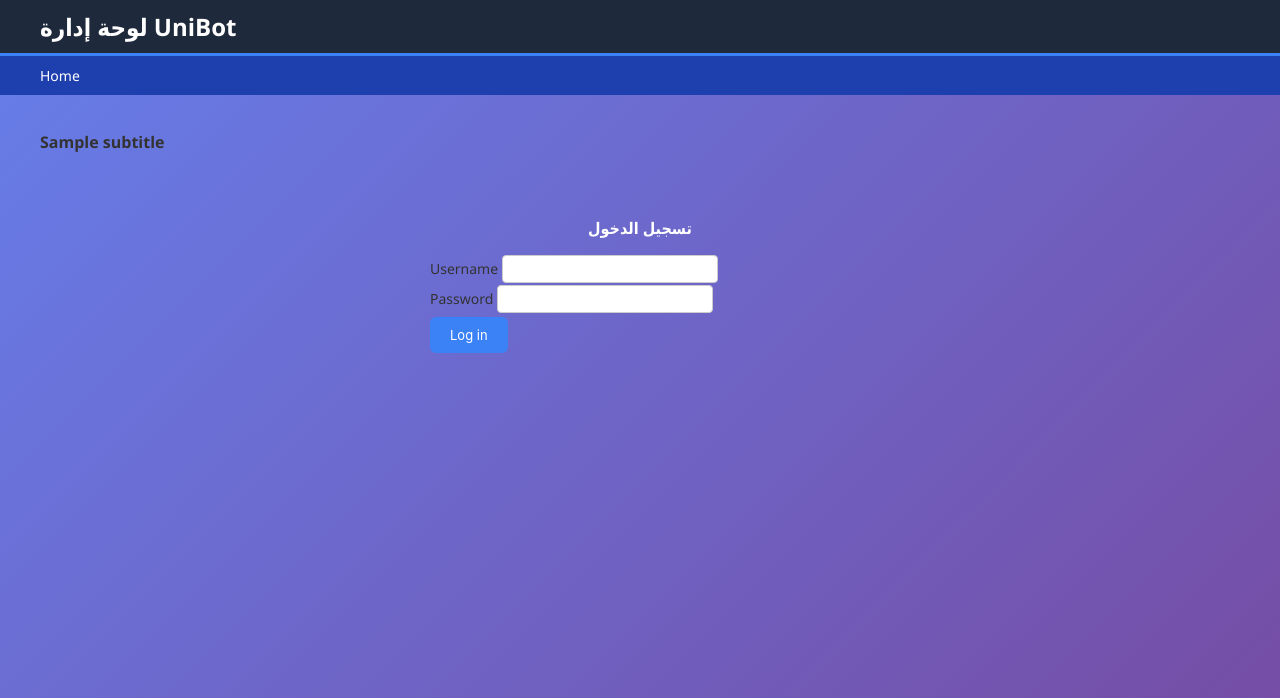
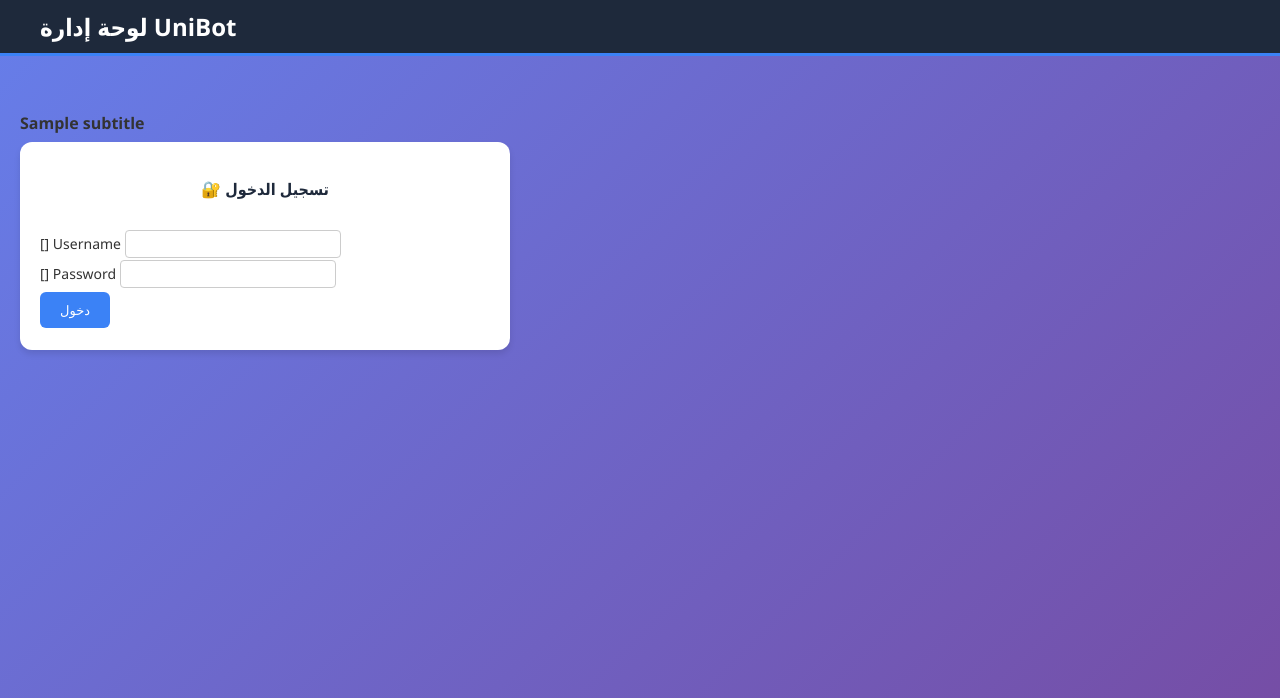
Before and after one commit to M0simi/portfolio, a Django app: template unibot_project/templates/admin/login.html in a window 1280 px wide. Shown: the top 698 px of the page. Run offline with Django 4.2, Linux system fonts and the light colour scheme; the template is opened without the code that fills it: most values are stand-ins (such as "Sample title", 1, 10 or a date in 2020); form fields are guessed from the names that the template uses.

Commit message:
Update login.html

```diff
--- a/unibot_project/templates/admin/login.html
+++ b/unibot_project/templates/admin/login.html
@@ -1,17 +1,77 @@
 {% extends "admin/base_site.html" %}
 {% load i18n static %}
 
+{% block extrastyle %}
+    {{ block.super }}
+    <link rel="stylesheet" type="text/css" href="{% static 'unibot_admin/custom.css' %}">
+    <style>
+        body {
+            background: linear-gradient(135deg, #667eea 0%, #764ba2 100%);
+        }
+        #content {
+            padding: 40px 20px;
+        }
+        #content-main {
+            max-width: 450px;
+            margin: 0 auto;
+        }
+    </style>
+{% endblock %}
+
+{% block bodyclass %}{{ block.super }} login{% endblock %}
+
+{% block usertools %}{% endblock %}
+
+{% block nav-global %}{% endblock %}
+
+{% block content_title %}{% endblock %}
+
+{% block breadcrumbs %}{% endblock %}
+
 {% block content %}
-  <div class="login-box" style="max-width:420px;margin:40px auto;background:var(--uni-panel);border:1px solid var(--uni-border);border-radius:12px;padding:24px;">
-    <h2 style="margin:0 0 16px;color:#fff;text-align:center;">تسجيل الدخول</h2>
-    {% if form.errors %}
-      <p class="errornote">بيانات غير صحيحة، حاول مرة أخرى.</p>
+<div id="content-main">
+    <h2 style="text-align: center; margin-bottom: 30px; color: #1e293b;">
+        🔐 تسجيل الدخول
+    </h2>
+
+    {% if form.errors and not form.non_field_errors %}
+    <p class="errornote">
+        {% if form.errors.items|length == 1 %}
+            يرجى تصحيح الخطأ أدناه.
+        {% else %}
+            يرجى تصحيح الأخطاء أدناه.
+        {% endif %}
+    </p>
     {% endif %}
-    <form action="" method="post">{% csrf_token %}
-      <div class="form-row">{{ form.username.label_tag }} {{ form.username }}</div>
-      <div class="form-row">{{ form.password.label_tag }} {{ form.password }}</div>
-      <div class="submit-row"><input type="submit" value="{% trans 'Log in' %}" class="button"></div>
-      <input type="hidden" name="next" value="{{ next }}">
+
+    {% if form.non_field_errors %}
+    {% for error in form.non_field_errors %}
+    <p class="errornote">{{ error }}</p>
+    {% endfor %}
+    {% endif %}
+
+    <form action="{{ app_path }}" method="post" id="login-form">
+        {% csrf_token %}
+        <div class="form-row">
+            {{ form.username.errors }}
+            {{ form.username.label_tag }}
+            {{ form.username }}
+        </div>
+        <div class="form-row">
+            {{ form.password.errors }}
+            {{ form.password.label_tag }}
+            {{ form.password }}
+            <input type="hidden" name="next" value="{{ next }}">
+        </div>
+        {% url 'admin_password_reset' as password_reset_url %}
+        {% if password_reset_url %}
+        <div class="password-reset-link">
+            <a href="{{ password_reset_url }}">نسيت كلمة المرور؟</a>
+        </div>
+        {% endif %}
+        <div class="submit-row">
+            <input type="submit" value="دخول" class="default">
+        </div>
     </form>
-  </div>
+</div>
 {% endblock %}
```
